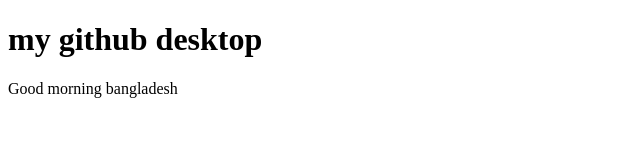
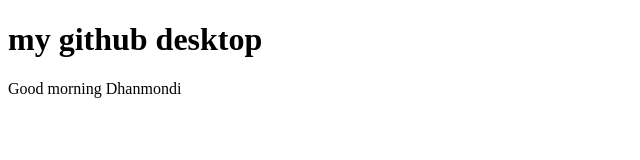
Before and after one commit to Indronilnrk99/june-30-2, a plain HTML site: page Desktop.html in a window 1280 px wide. Shown: the full height of the page, 0-640 px from the left. Drawn offline with Linux system fonts and the light colour scheme.

Commit message:
Update Desktop.html

```diff
--- a/Desktop.html
+++ b/Desktop.html
@@ -8,7 +8,7 @@
 <body>
     <h1>my github desktop</h1>
         <div>
-            <p>Good morning bangladesh</p>
+            <p>Good morning Dhanmondi</p>
         </div>
 
 </body>
```
